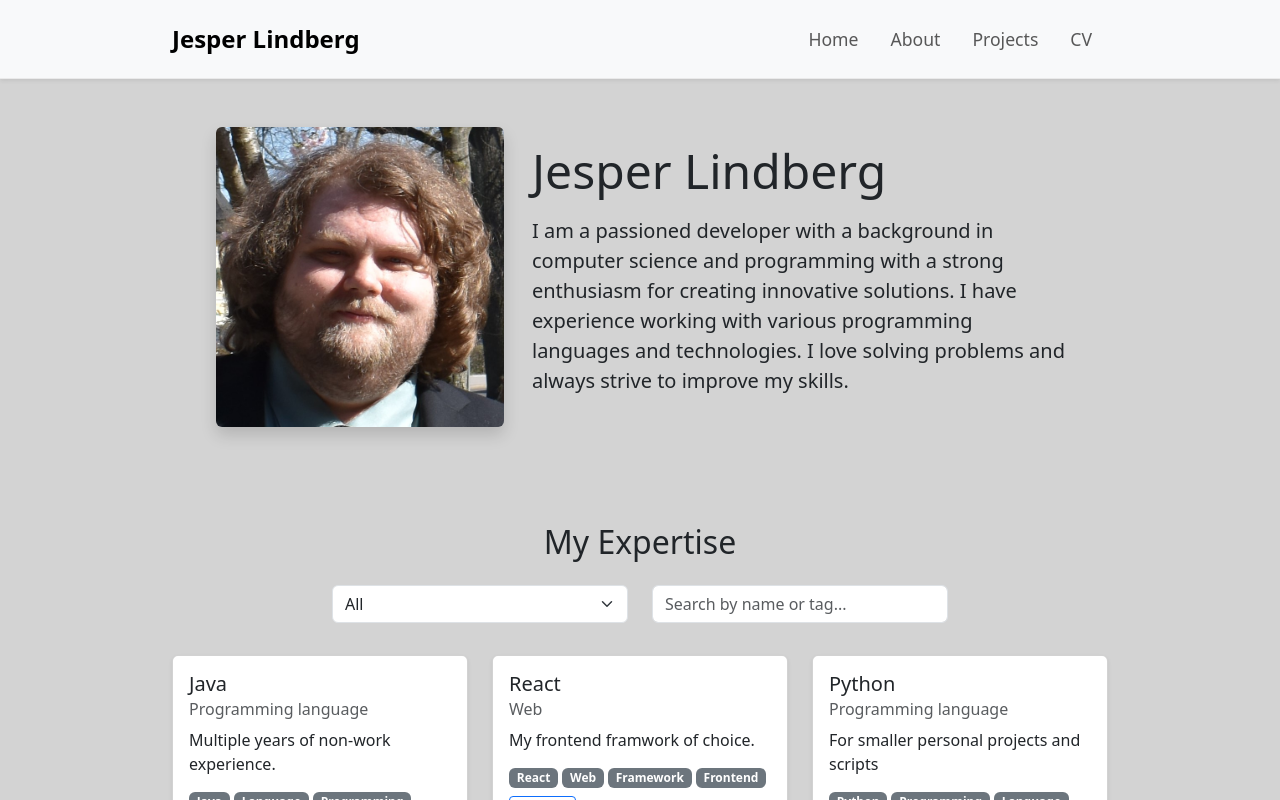
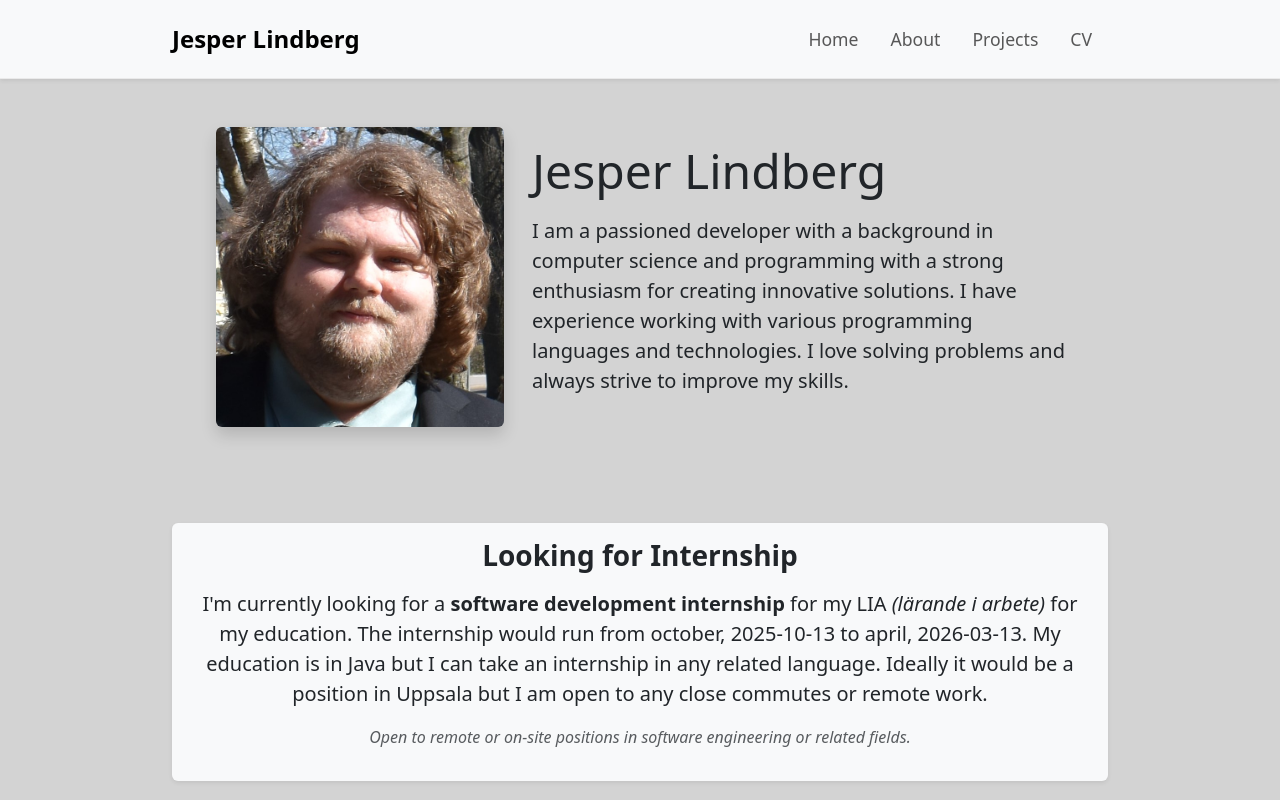
Before and after one commit to Jillypuff/CVWebsite, a React (Vite) app: page / in a window 1280 px wide. Shown: the top 800 px of the page. Built offline with nearby package versions, Linux system fonts and the light colour scheme.

Commit message:
adding a card about internship

```diff
--- a/src/components/Home.tsx
+++ b/src/components/Home.tsx
@@ -1,11 +1,13 @@
 import React from "react";
 import About from "./PersonalInfo";
 import Expertise from "./Expertise";
+import LookingFor from "./LookingFor";
 
 const Home: React.FC = () => {
   return (
     <>
       <About />
+      <LookingFor />
       <Expertise />
     </>
   );
--- /dev/null
+++ b/src/components/LookingFor.tsx
@@ -0,0 +1,35 @@
+import React from "react";
+import { Container, Row, Col, Card } from "react-bootstrap";
+
+const LookingFor: React.FC = () => {
+  return (
+    <Container className="my-5">
+      <Card className="shadow-sm border-0 bg-light">
+        <Card.Body>
+          <Row className="align-items-center">
+            <Col md={12}>
+              <h3 className="fw-bold text-center mb-3">
+                Looking for Internship
+              </h3>
+              <p className="text-center fs-5">
+                I'm currently looking for a{" "}
+                <strong>software development internship</strong> for my LIA{" "}
+                <i>(lärande i arbete)</i> for my education. The internship would
+                run from october, 2025-10-13 to april, 2026-03-13. My education
+                is in Java but I can take an internship in any related language.
+                Ideally it would be a position in Uppsala but I am open to any
+                close commutes or remote work.
+              </p>
+              <p className="text-center text-muted">
+                <i>Open to remote or on-site positions in software engineering or
+                related fields.</i>
+              </p>
+            </Col>
+          </Row>
+        </Card.Body>
+      </Card>
+    </Container>
+  );
+};
+
+export default LookingFor;
--- a/src/data/expertise.json
+++ b/src/data/expertise.json
@@ -205,6 +205,18 @@
         "Prototypes",
         "Apps"
       ]
+    },
+    {
+      "name": "Javascript",
+      "proficiency": 5,
+      "shortDescription": "Basic understanding of Javascript.",
+      "fullDescription": "I have some experience with Javascript, from making validation scripts to create search and sorting forms.",
+      "category": "Programming language",
+      "tags": [
+        "Javascript",
+        "Web",
+        "Programming language"
+      ]
     }
   ]
 }
```
